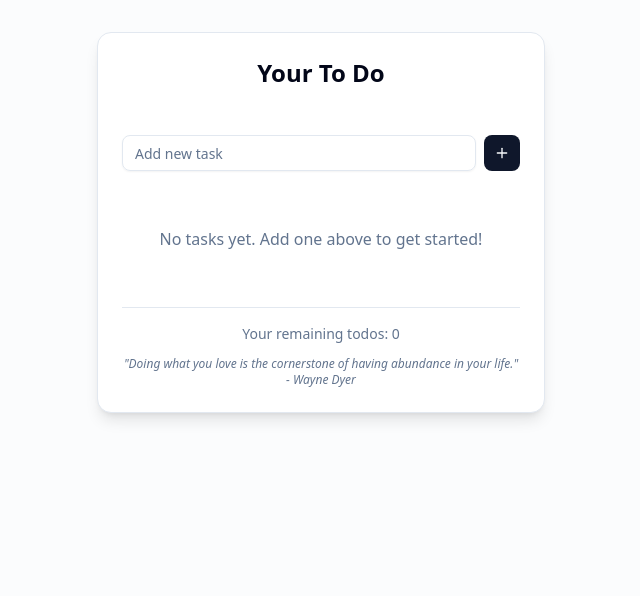
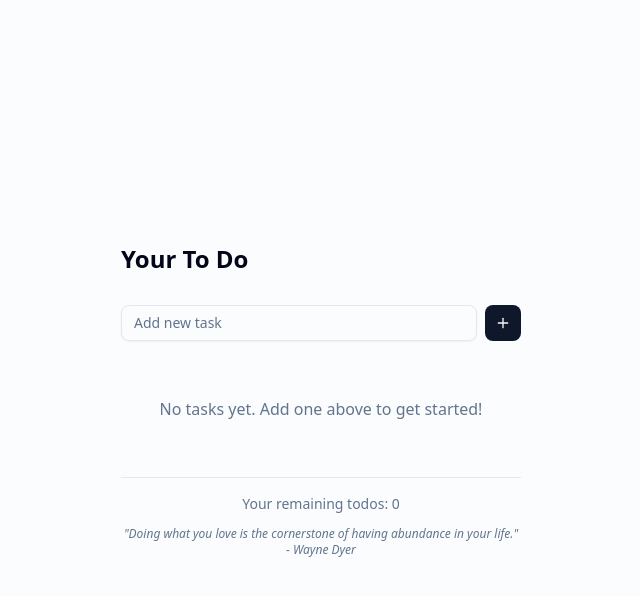
Before and after one commit to alessiotegoni/exercises, a Next.js app in the folder ex-1/todo-app/: page / in a window 1280 px wide. Shown: the top 596 px of the page, without its empty margins (319-959 px from the left). Built offline with nearby package versions, Linux system fonts and the light colour scheme.

Commit message:
ex-1: fix HomePage Card style

```diff
--- a/ex-1/todo-app/src/app/page.tsx
+++ b/ex-1/todo-app/src/app/page.tsx
@@ -10,10 +10,10 @@ export default function HomePage() {
   const remainingTodos = useAtomValue(remainingTodosAtom);
 
   return (
-    <main className="min-h-screen bg-muted/30 py-8 px-4">
+    <main className="flex justify-center items-center min-h-screen bg-muted/30 py-8 px-4">
       <div className="max-w-md mx-auto">
-        <Card className="shadow-lg">
-          <CardHeader className="text-center pb-4">
+        <Card className="bg-transparent shadow-none border-0">
+          <CardHeader className="text-left">
             <CardTitle className="text-2xl font-semibold">Your To Do</CardTitle>
           </CardHeader>
           <CardContent className="space-y-6">
```
